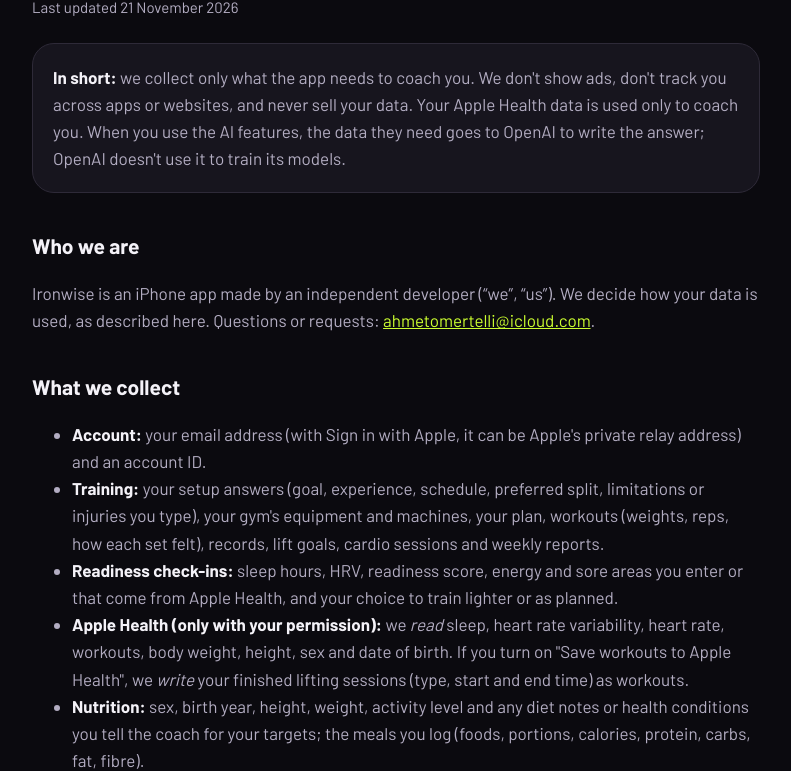
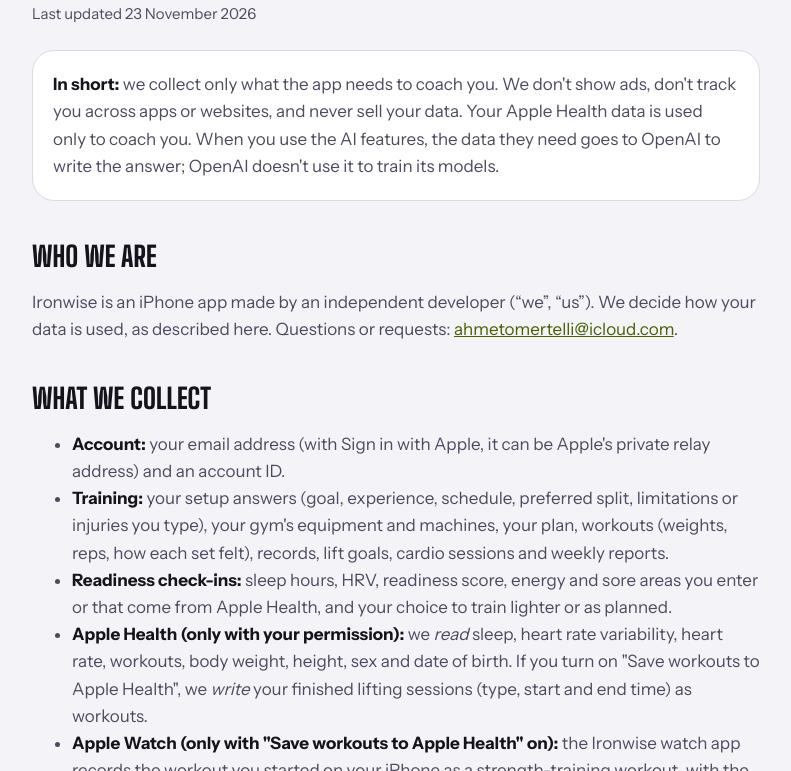
Before and after one commit to omer19telli-blip/ironwise, a plain HTML site: page privacy/index.html in a window 1280 px wide. Shown: the part 160-931 px from the top of the page, without its empty margins (244-1035 px from the left). Drawn offline with nearby package versions, Linux system fonts and the light colour scheme.

Commit message:
Ironwise 1.4: new look (dark and light) and the Apple Watch in the privacy policy

```diff
--- a/privacy/index.html
+++ b/privacy/index.html
@@ -3,9 +3,9 @@
 <head>
 <meta charset="utf-8">
 <meta name="viewport" content="width=device-width, initial-scale=1">
-<meta name="color-scheme" content="dark">
+<meta name="color-scheme" content="dark light">
 <link rel="preconnect" href="https://fonts.googleapis.com">
-<link href="https://fonts.googleapis.com/css2?family=Barlow:wght@400;600;700&family=Barlow+Condensed:wght@700&display=swap" rel="stylesheet">
+<link href="https://fonts.googleapis.com/css2?family=Big+Shoulders+Display:wght@800&family=Instrument+Sans:wght@400;600;700&display=swap" rel="stylesheet">
 <link rel="stylesheet" href="../style.css">
 <title>Ironwise – Privacy Policy</title>
 <meta name="description" content="How Ironwise collects, uses and protects your data.">
@@ -13,7 +13,7 @@
 <body><main>
 <nav><a href="../">Help</a><a href="../privacy/" aria-current="page">Privacy Policy</a><a href="../terms/">Terms of Use</a></nav>
 <h1>Privacy Policy</h1>
-<p class="updated">Last updated 21 November 2026</p>
+<p class="updated">Last updated 23 November 2026</p>
 
 <div class="card"><p><strong>In short:</strong> we collect only what the app needs to coach you. We don't show ads, don't track you across apps or websites, and never sell your data. Your Apple Health data is used only to coach you. When you use the AI features, the data they need goes to OpenAI to write the answer; OpenAI doesn't use it to train its models.</p></div>
 
@@ -26,6 +26,7 @@
 <li><strong>Training:</strong> your setup answers (goal, experience, schedule, preferred split, limitations or injuries you type), your gym's equipment and machines, your plan, workouts (weights, reps, how each set felt), records, lift goals, cardio sessions and weekly reports.</li>
 <li><strong>Readiness check-ins:</strong> sleep hours, HRV, readiness score, energy and sore areas you enter or that come from Apple Health, and your choice to train lighter or as planned.</li>
 <li><strong>Apple Health (only with your permission):</strong> we <em>read</em> sleep, heart rate variability, heart rate, workouts, body weight, height, sex and date of birth. If you turn on "Save workouts to Apple Health", we <em>write</em> your finished lifting sessions (type, start and end time) as workouts.</li>
+<li><strong>Apple Watch (only with "Save workouts to Apple Health" on):</strong> the Ironwise watch app records the workout you started on your iPhone as a strength-training workout, with the heart rate and active calories your watch measures, and saves it to Apple Health. It shows your sets and rest timer, which it gets from your iPhone over Apple's own watch connection. This stays on your watch, iPhone and Apple Health; it isn't sent to our servers or to OpenAI.</li>
 <li><strong>Nutrition:</strong> sex, birth year, height, weight, activity level and any diet notes or health conditions you tell the coach for your targets; the meals you log (foods, portions, calories, protein, carbs, fat, fibre).</li>
 <li><strong>Coach chat:</strong> your messages to the AI coach and its answers.</li>
 <li><strong>Meal photos:</strong> sent for one estimate only (see below). We don't store them.</li>
--- a/style.css
+++ b/style.css
@@ -1,24 +1,36 @@
+/* The app's mix design (docs/decisions.md §54): Big Shoulders Display capitals for titles, Instrument Sans for text,
+   flat cards; dark by default, light when the device is light. */
 :root {
-  --bg: #0B0A0F; --surface: #17151E; --stroke: #2E2A38;
+  --bg: #0B0A0F; --surface: #17151E; --stroke: #2E2A38; --card-stroke: transparent;
   --text: #F4F2F8; --text2: #B3ADC2; --accent: #CCFF30; --coach: #A27BFF;
+  color-scheme: dark;
+}
+@media (prefers-color-scheme: light) {
+  :root {
+    --bg: #F4F3F8; --surface: #FFFFFF; --stroke: #DCD8E4; --card-stroke: #DCD8E4;
+    --text: #15131B; --text2: #4F4A60; --accent: #456100; --coach: #6340D4;
+    color-scheme: light;
+  }
 }
 * { box-sizing: border-box; }
 body {
   margin: 0; background: var(--bg); color: var(--text);
-  font: 17px/1.6 "Barlow", -apple-system, BlinkMacSystemFont, "Segoe UI", sans-serif;
+  font: 17px/1.6 "Instrument Sans", -apple-system, BlinkMacSystemFont, "Segoe UI", sans-serif;
 }
 main { max-width: 760px; margin: 0 auto; padding: 32px 16px 64px; }
 nav { display: flex; flex-wrap: wrap; gap: 4px 20px; margin-bottom: 32px; }
 nav a { color: var(--text2); text-decoration: none; font-weight: 600; }
 nav a[aria-current="page"] { color: var(--accent); }
-h1 { font-family: "Barlow Condensed", "Barlow", sans-serif; font-size: 44px; line-height: 1.1; margin: 0 0 8px; }
-h2 { font-size: 21px; margin: 36px 0 8px; }
+h1 { font-family: "Big Shoulders Display", "Arial Narrow", sans-serif; font-weight: 800; font-size: 56px; line-height: 1;
+  text-transform: uppercase; margin: 0 0 10px; }
+h2 { font-family: "Big Shoulders Display", "Arial Narrow", sans-serif; font-weight: 800; font-size: 28px; line-height: 1.1;
+  text-transform: uppercase; margin: 40px 0 8px; }
 h3 { font-size: 17px; margin: 20px 0 4px; }
 p, li { color: var(--text2); }
 strong { color: var(--text); }
 a { color: var(--accent); }
-.eyebrow { color: var(--coach); font-weight: 700; font-size: 13px; letter-spacing: .8px; text-transform: uppercase; }
+.eyebrow { color: var(--coach); font-weight: 600; font-size: 12px; letter-spacing: .8px; text-transform: uppercase; }
 .updated { color: var(--text2); font-size: 15px; }
-.card { background: var(--surface); border: 1px solid var(--stroke); border-radius: 22px; padding: 20px; margin: 24px 0; }
+.card { background: var(--surface); border: 1px solid var(--card-stroke); border-radius: 22px; padding: 20px; margin: 24px 0; }
 .card p { margin: 0; }
 footer { margin-top: 48px; color: var(--text2); font-size: 14px; }
```
Also changed, not shown: index.html (+2 -2 lines), terms/index.html (+2 -2 lines).
